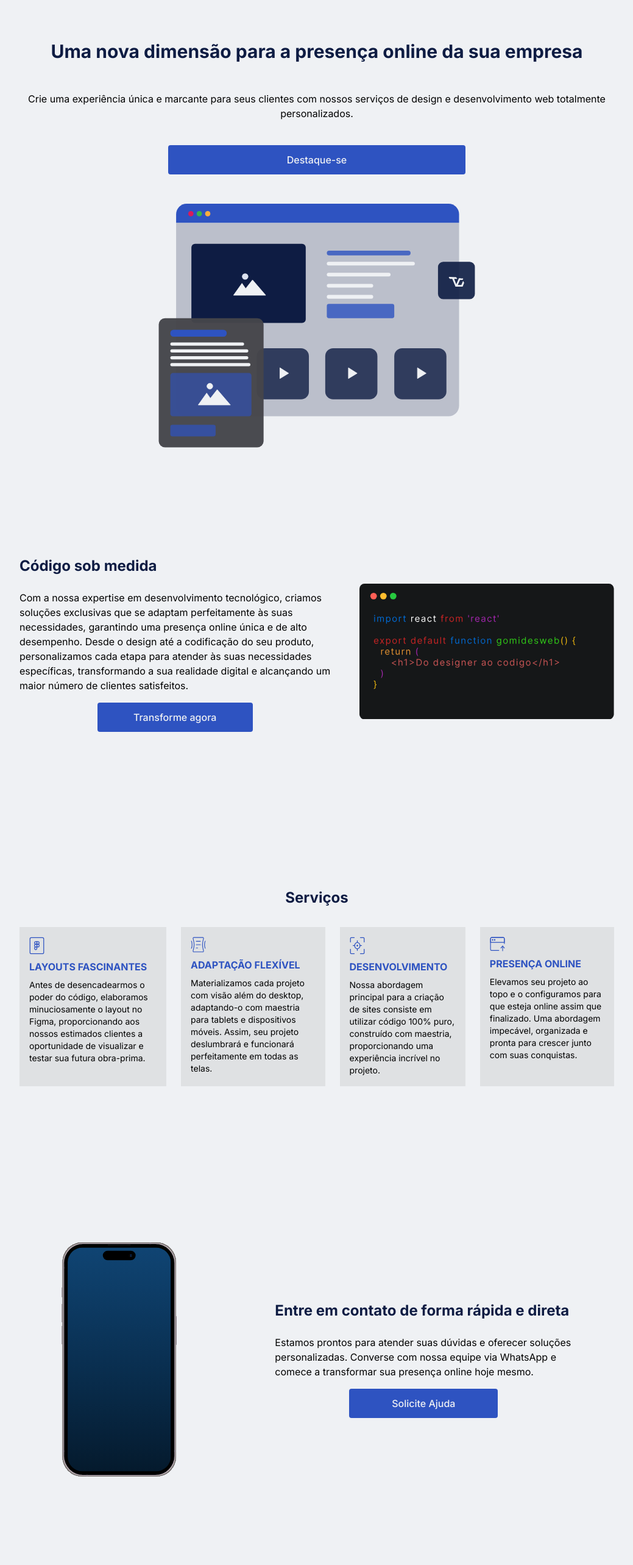
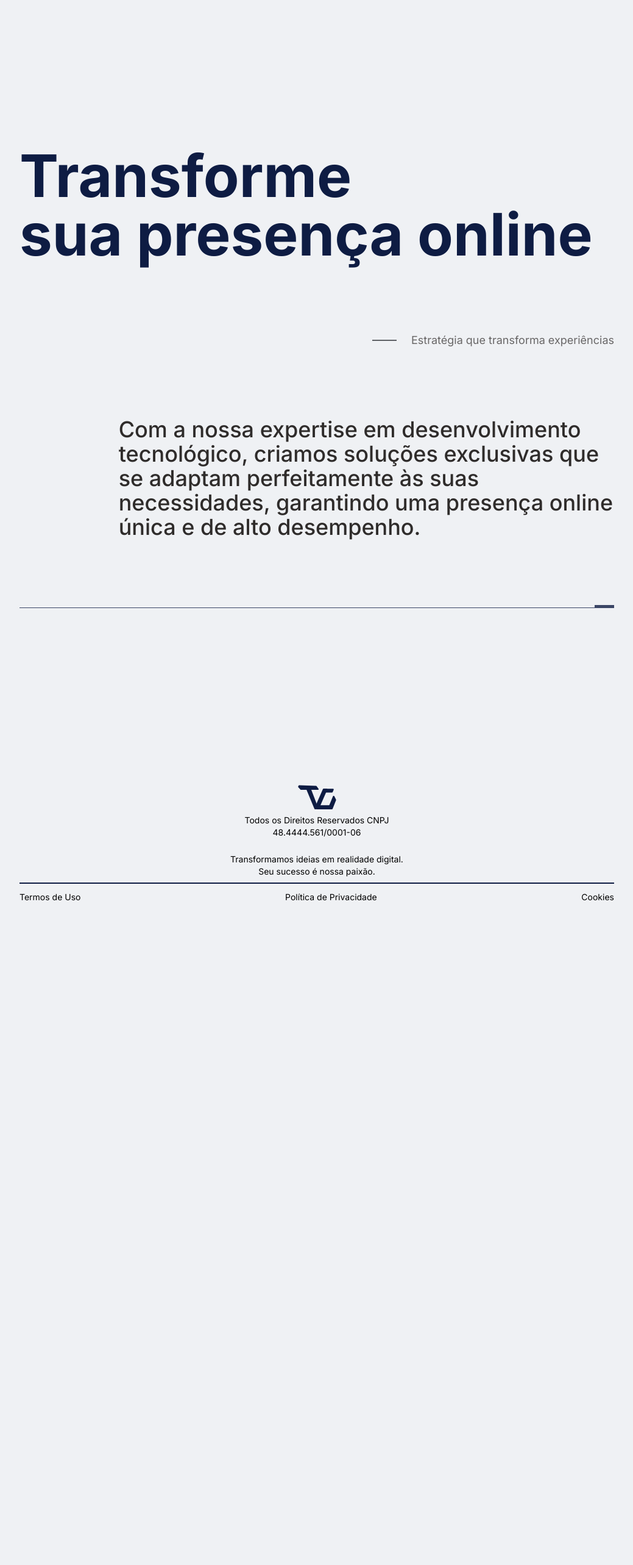
Before and after one commit to GomidesTs/site-gomides-web, a Next.js app: page / in a window 1280 px wide. Shown: the top 2566 px of the page at 61% size, without its empty margins (120-1159 px from the left). After the commit the page ends 1505 px from the top, so only its background shows below. Built offline with nearby package versions, Linux system fonts and the light colour scheme.

Commit message:
refactor: page home
Restyled the home page, inserting a new hero

```diff
--- a/src/app/page.tsx
+++ b/src/app/page.tsx
@@ -1,127 +1,27 @@
-import { servicesConfig } from '@/config';
-
-import { Button } from '@/components/Button';
-import { Code } from '@/components/Code';
-import { Dimensions } from '@/components/Dimensions';
-import { Fork } from '@/components/Fork';
-import { Iphone } from '@/components/Iphone';
-import { Services } from '@/components/Services';
-
 export default function Home() {
   return (
-    <main>
-      <div className="flex h-screen flex-col items-center justify-center gap-6">
-        <h1 className="text-center text-3xl font-bold text-blue-500">
-          Uma nova dimensão para a presença online da sua empresa
-        </h1>
+    <main className="mt-60">
+      <h1 className="text-4xl font-bold text-blue-500 lg:text-8xl">
+        Transforme <br />
+        sua presença online
+      </h1>
 
-        <p className="text-x mt-6 text-center">
-          Crie uma experiência única e marcante para seus clientes com nossos
-          serviços de design e desenvolvimento web totalmente personalizados.
+      <div className="mt-12 flex items-center justify-end gap-6 opacity-70 lg:mt-28">
+        <div className="h-0.5 w-10 bg-gray-500" />
+        <p className="text-center text-sm font-normal text-gray-300 lg:text-lg">
+          Estratégia que transforma experiências
         </p>
-
-        <Button text="Destaque-se" />
-
-        <Dimensions />
       </div>
 
-      <div className="flex flex-col items-center justify-center xl:mt-28 xl:flex-row xl:gap-12">
-        <div className="flex flex-col items-center justify-center xl:w-11/12">
-          <div className="flex flex-col gap-6">
-            <h2 className=" text-2xl font-bold text-blue-500">
-              Código sob medida
-            </h2>
-
-            <p className="text-x">
-              Com a nossa expertise em desenvolvimento tecnológico, criamos
-              soluções exclusivas que se adaptam perfeitamente às suas
-              necessidades, garantindo uma presença online única e de alto
-              desempenho. Desde o design até a codificação do seu produto,
-              personalizamos cada etapa para atender às suas necessidades
-              específicas, transformando a sua realidade digital e alcançando um
-              maior número de clientes satisfeitos.
-            </p>
-          </div>
-
-          <Button text="Transforme agora" />
-        </div>
-
-        <Code />
+      <div className="mt-14 flex items-end justify-end lg:mt-28">
+        <p className="w-11/12 text-left text-lg font-medium text-gray-300 lg:w-5/6 lg:text-4xl">
+          Com a nossa expertise em desenvolvimento tecnológico, criamos soluções
+          exclusivas que se adaptam perfeitamente às suas necessidades,
+          garantindo uma presença online única e de alto desempenho.
+        </p>
       </div>
 
-      <div className="mt-64 flex flex-col items-center justify-center">
-        <h2 className=" text-2xl font-bold text-blue-500">Serviços</h2>
-        <div className="mt-8 flex flex-col gap-6 xl:flex-row">
-          <Services items={servicesConfig} />
-        </div>
-      </div>
-
-      <div className="flex flex-col-reverse items-center justify-center gap-6 pt-64 xl:flex-row xl:justify-around">
-        <Iphone />
-
-        <div className="xl:w-2/4">
-          <h2 className="text-2xl font-bold text-blue-500">
-            Entre em contato de forma rápida e direta
-          </h2>
-
-          <p className="text-x mt-6">
-            Estamos prontos para atender suas dúvidas e oferecer soluções
-            personalizadas. Converse com nossa equipe via WhatsApp e comece a
-            transformar sua presença online hoje mesmo.
-          </p>
-          <div className="flex w-full items-end justify-center">
-            <Button text="Solicite Ajuda" />
-          </div>
-        </div>
-      </div>
-
-      {/* <div className="flex  flex-col items-center justify-center">
-        <h2>Trabalhos excepcionais e feedbacks positivos</h2>
-
-        <p className="text-x">
-          Confira alguns dos nossos projetos de sucesso e descubra como ajudamos
-          empresas a alcançar seus objetivos online. Nossa paixão é criar
-          resultados extraordinários para nossos clientes.
-        </p>
-
-        <div>depots</div>
-      </div> */}
-
-      <div className="flex flex-col items-center justify-center pt-64 xl:flex-row xl:gap-6">
-        <div className="flex flex-col items-center">
-          <div>
-            <h2 className="text-2xl font-bold text-blue-500">
-              Potencialize sua Presença Online
-            </h2>
-
-            <p className="text-x mt-6">
-              Se você busca alcançar resultados extraordinários na era digital,
-              nós podemos ajudar. Com nossa expertise em design e
-              desenvolvimento web, oferecemos soluções sob medida para
-              impulsionar sua presença online e atrair mais clientes.
-            </p>
-          </div>
-          <Button text="Cresça Online" />
-        </div>
-
-        <Fork />
-      </div>
-
-      <div className="bg-cyan-300/50 mt-64 flex flex-col items-center justify-center rounded bg-white-100 px-4 py-8">
-        <h2 className=" text-2xl font-bold text-blue-500">
-          Faça parte da nossa galeria de sucessos
-        </h2>
-
-        <p className="mt-6">
-          Queremos destacar o seu projeto e compartilhar o seu sucesso com o
-          mundo! Ao escolher nossos serviços de design e desenvolvimento web,
-          você terá a oportunidade de ter o seu projeto em nossa galeria de
-          sucessos, mostrando como sua empresa alcançou resultados
-          extraordinários
-        </p>
-
-        <Button text="Integre a galeria" />
-      </div>
+      <div className="relative mt-28 h-px w-full bg-blue-500/80 before:absolute before:-top-1 before:right-0 before:h-1 before:w-8 before:bg-blue-500/80 lg:mt-28"></div>
     </main>
   );
 }
```
